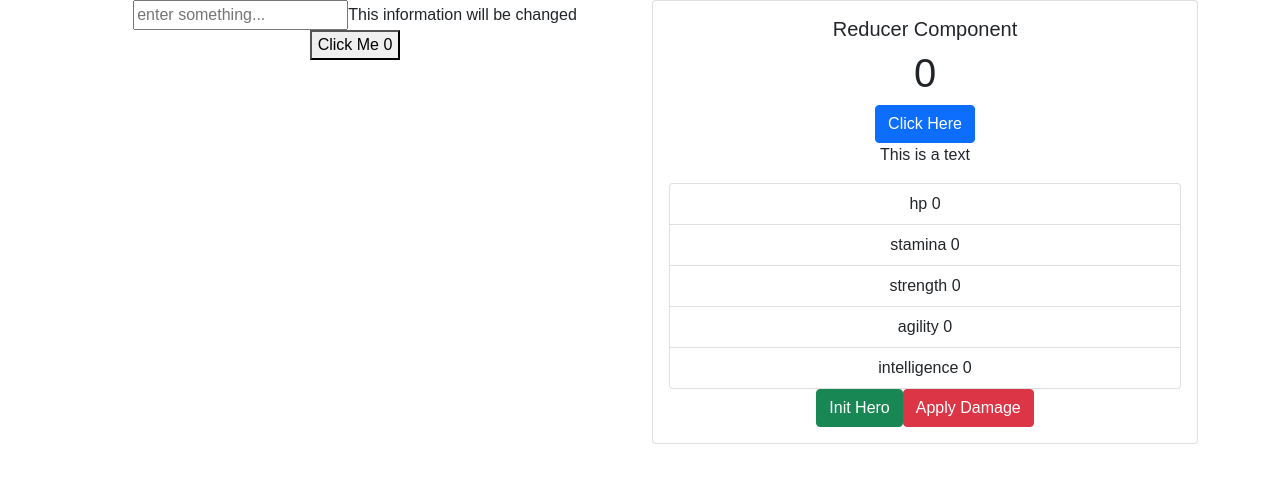
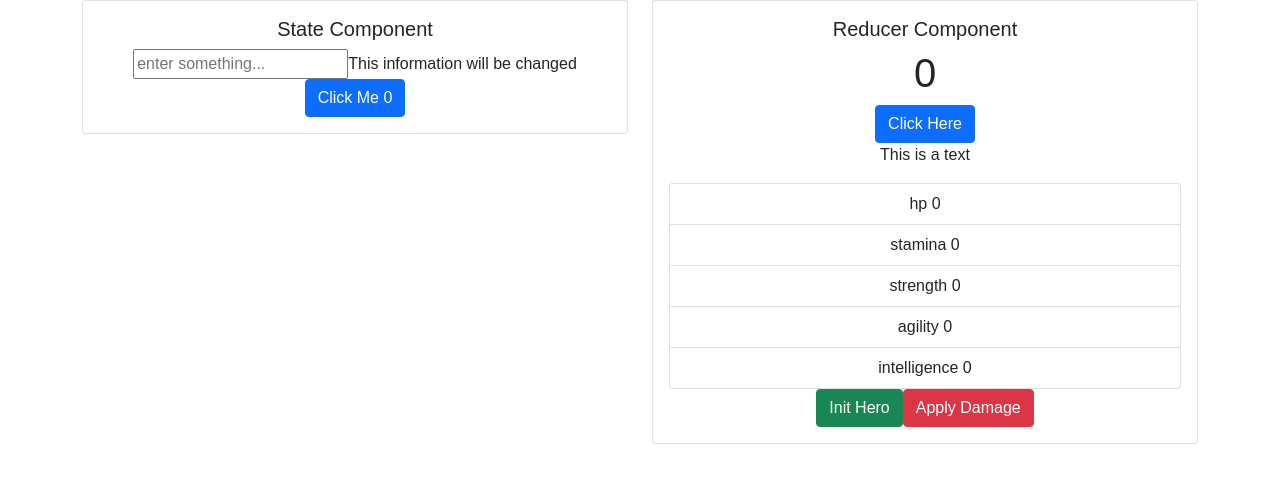
Before and after one commit to machadop1407/react-hooks-course, a React (Create React App) app: page / in a window 1280 px wide. Shown: the top 480 px of the page. Built offline with nearby package versions, Linux system fonts and the light colour scheme.

Commit message:
expand state tutorial

```diff
--- a/src/UseState/StateTutorial.js
+++ b/src/UseState/StateTutorial.js
@@ -10,13 +10,16 @@ const StateTutorial = () => {
   };
 
   return (
-    <div>
-      <div>
-        <input placeholder="enter something..." onChange={updateUiInformation} />
-        {inputValue}
-      </div>
-      <div>
-        <button onClick={() => setCounter(counter + 1)}>Click Me {counter}</button>
+    <div className="card">
+      <div className="card-body">
+        <h5 class="card-title">State Component</h5>
+        <div>
+          <input placeholder="enter something..." onChange={updateUiInformation} />
+          {inputValue}
+        </div>
+        <div>
+          <button className="btn btn-primary" onClick={() => setCounter(counter + 1)}>Click Me {counter}</button>
+        </div>
       </div>
     </div>
   );
```
